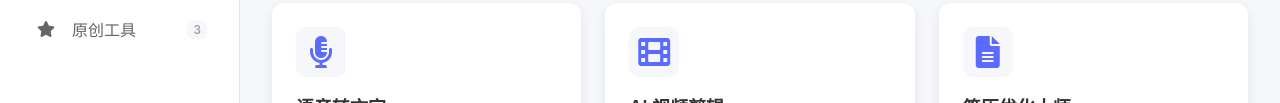
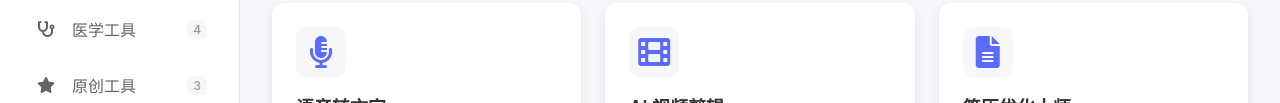
Before and after one commit to jimruning/tools, a plain HTML site: page index.html in a window 1280 px wide. Shown: the part 415-518 px from the top of the page. Drawn offline with Linux system fonts and the light colour scheme.

Commit message:
Add medical tools navigation to main page

```diff
--- a/index.html
+++ b/index.html
@@ -53,6 +53,7 @@
                     <li data-category="code"><a href="#"><i class="fas fa-code"></i><span>代码工具</span><span class="count"></span></a></li>
                     <li data-category="audio"><a href="#"><i class="fas fa-music"></i><span>音频处理</span><span class="count"></span></a></li>
                     <li data-category="video"><a href="#"><i class="fas fa-video"></i><span>视频创作</span><span class="count"></span></a></li>
+                    <li data-category="medical"><a href="#"><i class="fas fa-stethoscope"></i><span>医学工具</span><span class="count"></span></a></li>
                     <li data-category="original"><a href="#"><i class="fas fa-star"></i><span>原创工具</span><span class="count"></span></a></li>
                 </ul>
             </nav>
```
